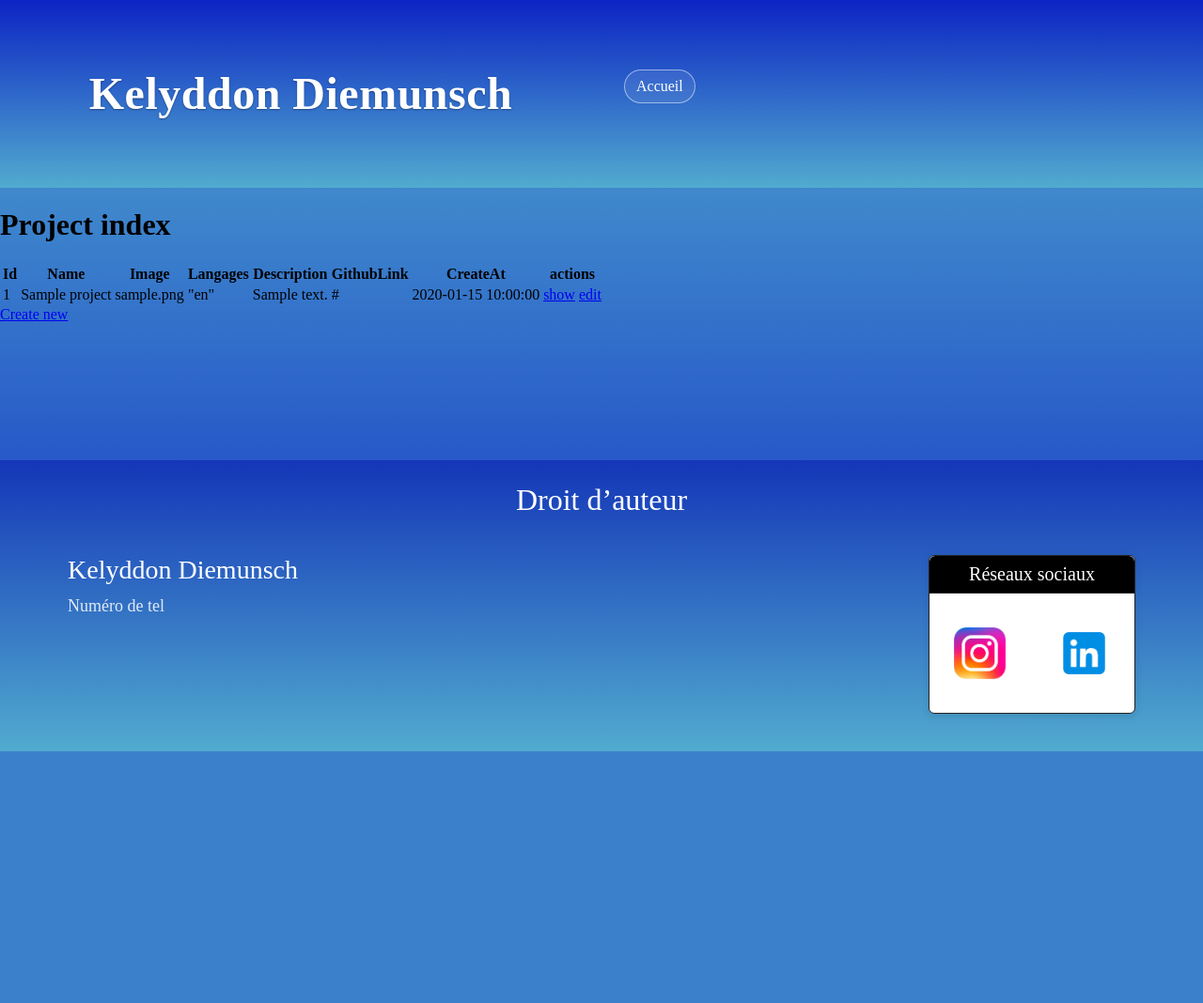
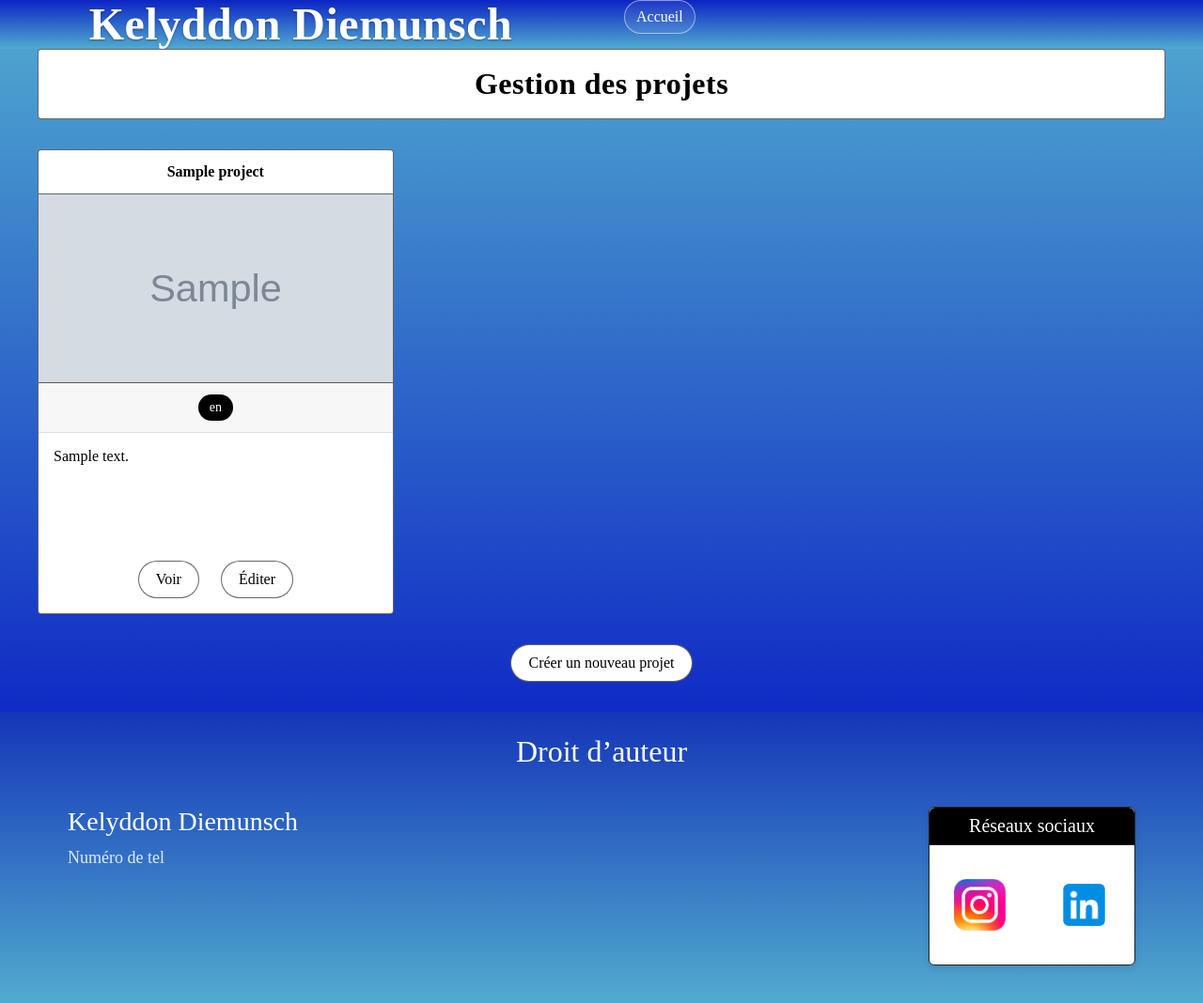
Before and after one commit to Kelyddon/PortfolioKelyddonDiemunsch, a Symfony app: template templates/project/index.html.twig in a window 1280 px wide. Shown: the whole page at 94% size. Before the commit the page ends 800 px from the top, so only its background shows below. Run offline with Twig, Linux system fonts and the light colour scheme; the template is opened without the code that fills it: most values are stand-ins (such as "Sample title", 1, 10 or a date in 2020); grey boxes marked "Sample" are stand-in pictures; some libraries are stand-ins or nearby versions.

Commit message:
Page projets style

```diff
--- a/public/styles/app.css
+++ b/public/styles/app.css
@@ -685,7 +775,12 @@
   font-size: 14px;
 }
 .project-desc { padding: 16px; min-height: 120px; }
-.project-actions { padding: 16px; display: grid; place-items: center; }
+.project-actions {
+  padding: 16px;
+  display: flex;
+  justify-content: center;
+  gap: 18px;
+}
 
 /* === Contact === */
 .form-row { margin-bottom: var(--space-4); }
--- a/templates/project/index.html.twig
+++ b/templates/project/index.html.twig
@@ -3,43 +3,41 @@
 {% block title %}Project index{% endblock %}
 
 {% block body %}
-    <h1>Project index</h1>
 
-    <table class="table">
-        <thead>
-            <tr>
-                <th>Id</th>
-                <th>Name</th>
-                <th>Image</th>
-                <th>Langages</th>
-                <th>Description</th>
-                <th>GithubLink</th>
-                <th>CreateAt</th>
-                <th>actions</th>
-            </tr>
-        </thead>
-        <tbody>
-        {% for project in projects %}
-            <tr>
-                <td>{{ project.id }}</td>
-                <td>{{ project.name }}</td>
-                <td>{{ project.image }}</td>
-                <td>{{ project.langages ? project.langages|json_encode : '' }}</td>
-                <td>{{ project.description }}</td>
-                <td>{{ project.GithubLink }}</td>
-                <td>{{ project.createAt ? project.createAt|date('Y-m-d H:i:s') : '' }}</td>
-                <td>
-                    <a href="{{ path('app_project_show', {'id': project.id}) }}">show</a>
-                    <a href="{{ path('app_project_edit', {'id': project.id}) }}">edit</a>
-                </td>
-            </tr>
-        {% else %}
-            <tr>
-                <td colspan="8">no records found</td>
-            </tr>
-        {% endfor %}
-        </tbody>
-    </table>
+        <div class="projects-title">Gestion des projets</div>
 
-    <a href="{{ path('app_project_new') }}">Create new</a>
+        <div class="projects-grid">
+            {% for project in projects %}
+                <div class="project-card">
+                    <div class="project-title">{{ project.name }}</div>
+                    <div class="project-media">
+                        {% if project.image %}
+                            <img src="/{{ project.image }}" alt="Image projet {{ project.name }}">
+                        {% else %}
+                            <div class="project-placeholder">Aucune image</div>
+                        {% endif %}
+                    </div>
+                    <div class="project-langs">
+                        {% if project.langages is iterable %}
+                            {% for lang in project.langages %}
+                                <span class="lang-chip">{{ lang }}</span>
+                            {% endfor %}
+                        {% elseif project.langages %}
+                            <span class="lang-chip">{{ project.langages }}</span>
+                        {% endif %}
+                    </div>
+                    <div class="project-desc">{{ project.description }}</div>
+                    <div class="project-actions">
+                        <a href="{{ path('app_project_show', {'id': project.id}) }}" class="cv-button" style="margin-right:5px;">Voir</a>
+                        <a href="{{ path('app_project_edit', {'id': project.id}) }}" class="cv-button">Éditer</a>
+                    </div>
+                </div>
+            {% else %}
+                <div style="grid-column:1/-1;text-align:center;color:#888;font-size:1.2rem;padding:40px 0;">Aucun projet trouvé</div>
+            {% endfor %}
+        </div>
+
+        <div style="text-align:center;margin:32px 0 0 0;">
+            <a class="cv-button" href="{{ path('app_project_new') }}">Créer un nouveau projet</a>
+        </div>
 {% endblock %}
```
Also changed, not shown: other parts of public/styles/app.css (+90 -0 lines).
